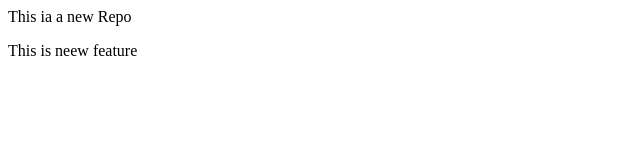
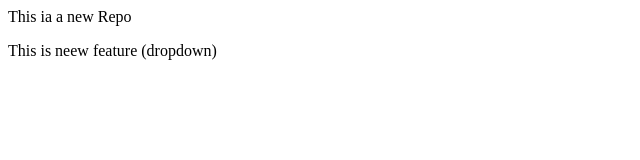
Before and after one commit to artiswami216216-cmd/localrepo, a plain HTML site: page index.html in a window 1280 px wide. Shown: the full height of the page, 0-640 px from the left. Drawn offline with Linux system fonts and the light colour scheme.

```diff
--- a/index.html
+++ b/index.html
@@ -1,2 +1,2 @@
 <p>This ia a new Repo</p>
-<p>This is neew feature</p>
+<p>This is neew feature (dropdown)</p>
```
